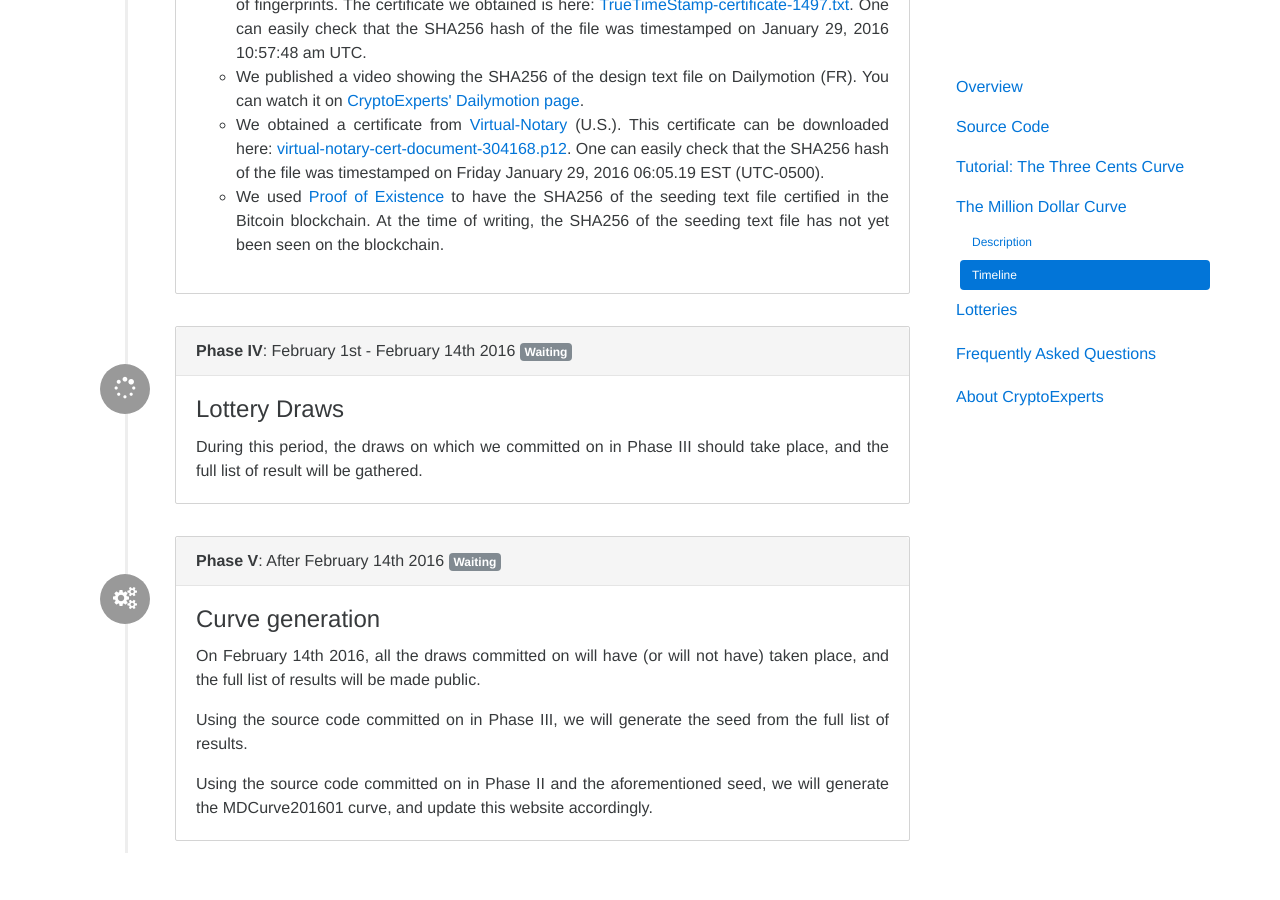
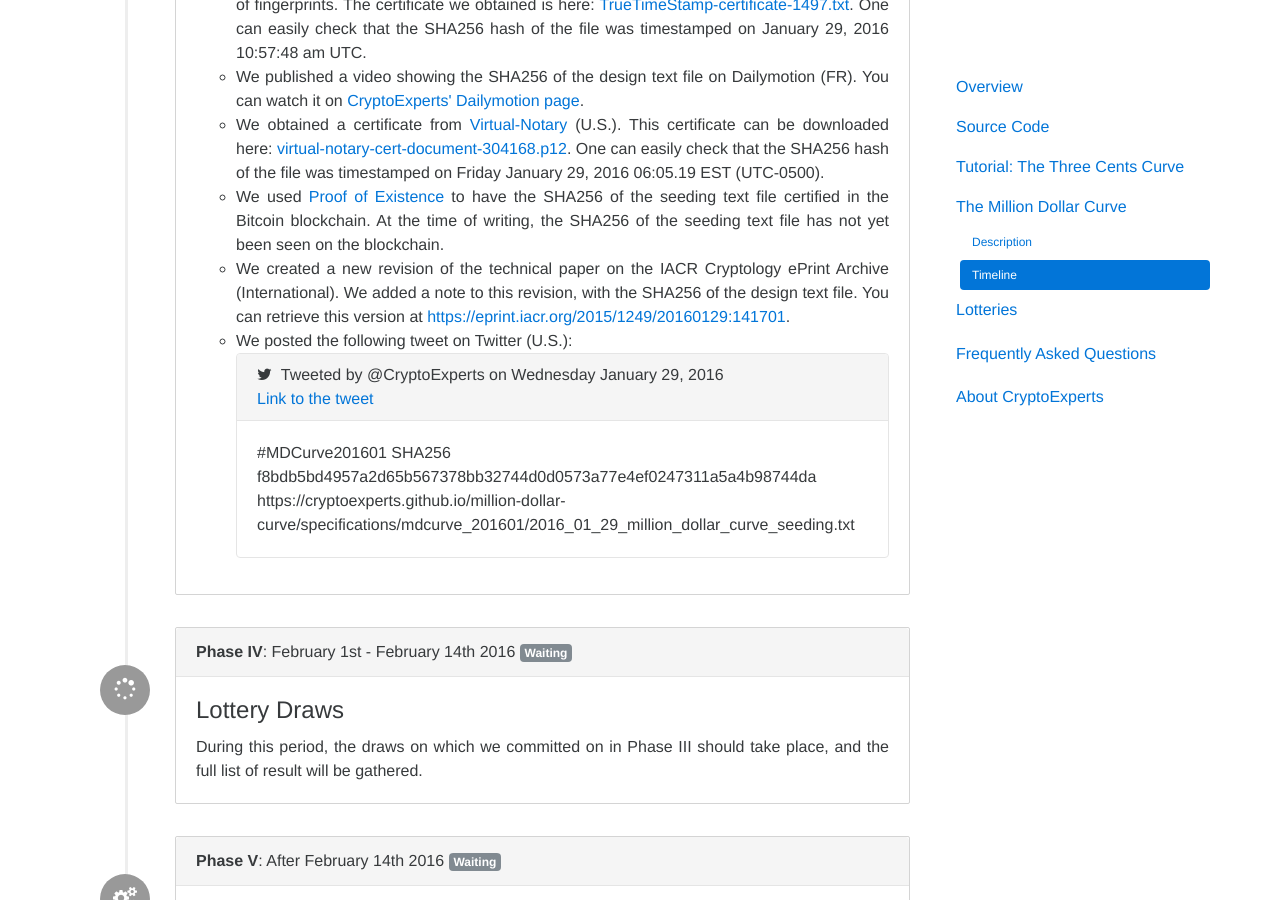
Before and after one commit to CryptoExperts/million-dollar-curve, a Jekyll site: the page built from index.html, in a window 1280 px wide and 900 px high, scrolled down 15403 px. Built offline with Jekyll 4.4.1, drawn with Linux system fonts in a browser that asks for light colours; formulas are drawn with MathJax 3; some of the changed text lies outside the part shown.

Commit message:
More commitments on the MDCurve201601 seeding text file

```diff
--- a/_includes/million-dollar-curve.html
+++ b/_includes/million-dollar-curve.html
@@ -84,7 +84,7 @@
 	      We created a "trusted timestamp" with <a href="https://www.btproof.com/" title="BTProof">BTProof</a>. At the time of writing, the SHA256 of the design text file has not yet been seen on the blockchain.
 	    </li>
 	    <li>
-	      We create a new revision of the technical paper on the IACR Cryptology ePrint Archive (International). We added a note to this revision, with the SHA256 of the design text file. You can retrieve this version at <a href="https://eprint.iacr.org/2015/1249/20160127:164115">https://eprint.iacr.org/2015/1249/20160127:164115</a>.
+	      We created a new revision of the technical paper on the IACR Cryptology ePrint Archive (International). We added a note to this revision, with the SHA256 of the design text file. You can retrieve this version at <a href="https://eprint.iacr.org/2015/1249/20160127:164115">https://eprint.iacr.org/2015/1249/20160127:164115</a>.
 	    </li>
 	    <li>
 	      We posted the following tweet on Twitter (U.S.):
@@ -101,6 +101,7 @@
                 </div>
               </div>
 	    </li>
+
 	  </ul>
 
         </p>
@@ -161,6 +162,24 @@
 	    <li>
 	      We used <a href="https://www.proofofexistence.com" title="Proof of Existence">Proof of Existence</a> to have the SHA256 of the seeding text file certified in the Bitcoin blockchain. At the time of writing, the SHA256 of the seeding text file has not yet been seen on the blockchain.
 	    </li>
+	    <li>
+	      We created a new revision of the technical paper on the IACR Cryptology ePrint Archive (International). We added a note to this revision, with the SHA256 of the design text file. You can retrieve this version at <a href="https://eprint.iacr.org/2015/1249/20160129:141701">https://eprint.iacr.org/2015/1249/20160129:141701</a>.
+	    </li>
+	    <li>
+	      We posted the following tweet on Twitter (U.S.):
+              <div class="card">
+                <div class="card-header">
+                  <h6 class="card-title"><i class="fa fa-twitter"></i>&nbsp;&nbsp;Tweeted by @CryptoExperts on Wednesday January 29, 2016</h6>
+		  <h6 class="card-subtitle text-muted"><a href="https://twitter.com/CryptoExperts/status/693078734681808896">Link to the tweet</a></h6>
+                </div>
+                <div class="card-block">
+                  <p class="card-text">
+		    #MDCurve201601 SHA256
+		    <br>f8bdb5bd4957a2d65b567378bb32744d0d0573a77e4ef0247311a5a4b98744da https://cryptoexperts.github.io/million-dollar-curve/specifications/mdcurve_201601/2016_01_29_million_dollar_curve_seeding.txt
+                  </p>
+                </div>
+              </div>
+	    </li>
 
 	  </ul>
 
```
